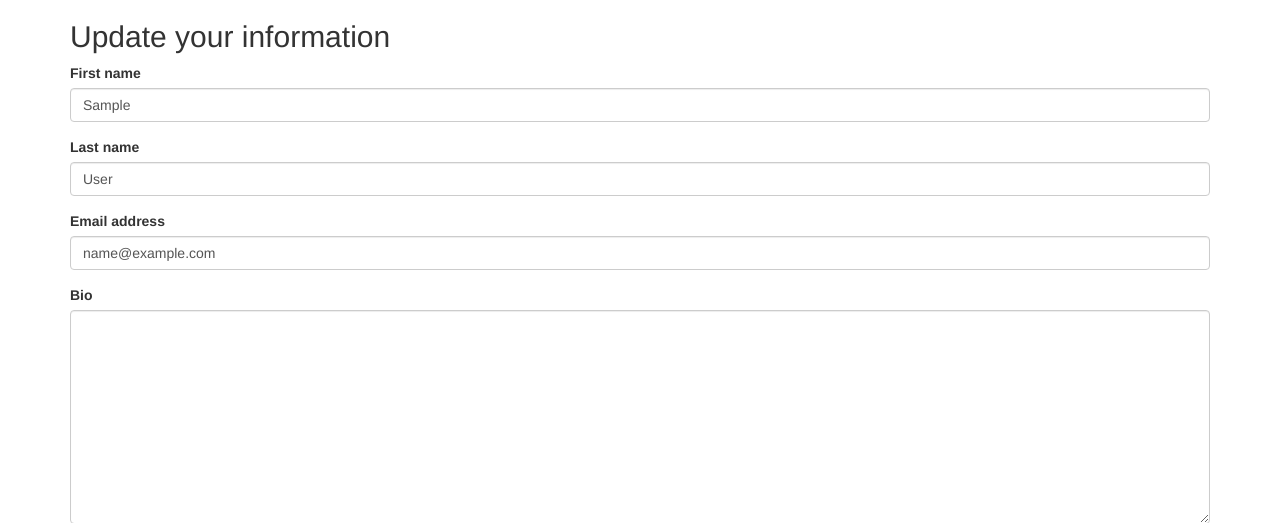
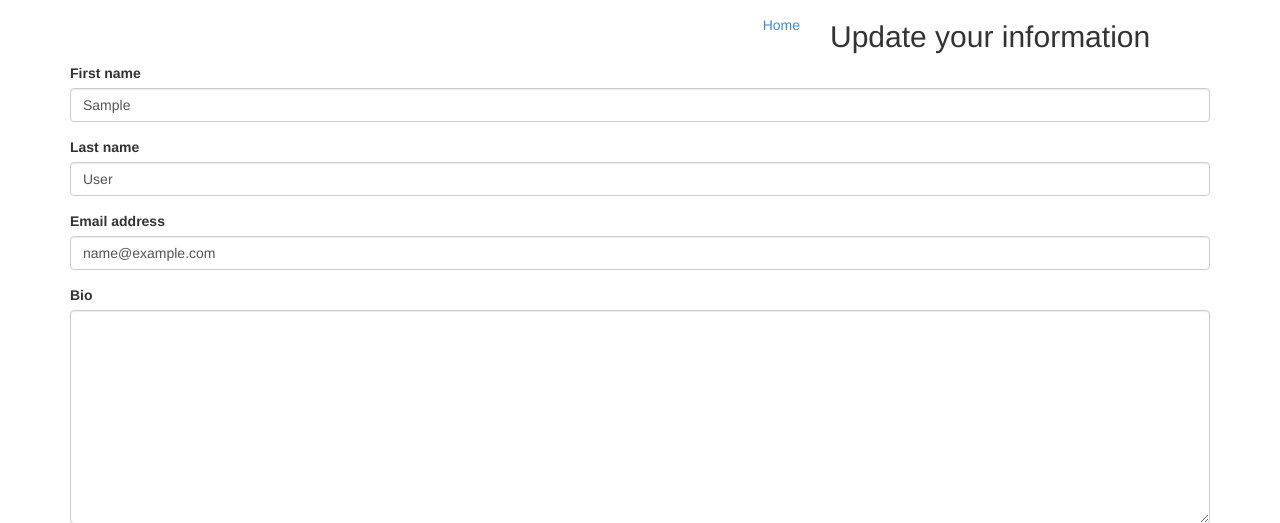
Before and after one commit to Oladiman/cbc, a Django app: a page that uses templates/account_update.html in a window 1280 px wide. Shown: the top 523 px of the page. Run offline with Django 3.2, Linux system fonts and the light colour scheme; the visitor is signed in with stand-in values (Sample User, id 1); data comes from the database, SQL or seed files in the repository; some libraries are stand-ins or nearby versions.

Commit message:
add home 2 all

```diff
--- a/CBC/settings.py
+++ b/CBC/settings.py
@@ -29,7 +29,7 @@ MEDIA_DIR = os.path.join(BASE_DIR, 'media')
 # SECURITY WARNING: keep the secret key used in production secret!
 
 # SECURITY WARNING: don't run with debug turned on in production!
-DEBUG = True
+DEBUG = False
 
 ALLOWED_HOSTS = ['campus-cbc.herokuapp.com', 'cbconnect.store', 'cbc.com.ng']
 
--- a/templates/Terms-of-use.html
+++ b/templates/Terms-of-use.html
@@ -69,6 +69,10 @@
 						<div class="shop-menu pull-right">
 							<ul class="nav navbar-nav">
 									{% if request.user.is_authenticated %}
+									<li>
+										<a href="/">
+											<i class="fa fa-home" aria-hidden="true"></i>Home</a>
+									</li>
 									<li><a href="#"><i class="fa fa-user"></i> Account</a></li>
 									<li><a href="/cart"><i class="fa fa-shopping-cart"></i> Cart</a></li>
 									<li><a href="/logout"><i class="fa fa-lock"></i> Logout</a></li>
--- a/templates/about-cbc.html
+++ b/templates/about-cbc.html
@@ -69,6 +69,10 @@
 						<div class="shop-menu pull-right">
 							<ul class="nav navbar-nav">
 									{% if request.user.is_authenticated %}
+									<li>
+										<a href="/">
+											<i class="fa fa-home" aria-hidden="true"></i>Home</a>
+									</li>
 									<li><a href="#"><i class="fa fa-user"></i> Account</a></li>
 									<li><a href="/cart"><i class="fa fa-shopping-cart"></i> Cart</a></li>
 									<li><a href="/logout"><i class="fa fa-lock"></i> Logout</a></li>
--- a/templates/account_update.html
+++ b/templates/account_update.html
@@ -7,6 +7,16 @@
         <link href="{% static 'css/bootstrap.min.css' %}" rel="stylesheet">
     </head>
     <body class="container">
+			<div class="col-sm-8">
+				<div class="shop-menu pull-right">
+					<ul class="nav navbar-nav">
+                        <li>
+                            <a href="/">
+                                <i class="fa fa-home" aria-hidden="true"></i>Home</a>
+                        </li>
+                    </ul>
+                </div>
+			</div>
             <div class="col s12 m8 offset-m2">
                     <div class="card">
                       <div class="card-content">
--- a/templates/cart.html
+++ b/templates/cart.html
@@ -71,6 +71,10 @@
 						<div class="shop-menu pull-right">
 							<ul class="nav navbar-nav">
 									{% if request.user.is_authenticated %}
+									<li>
+										<a href="/">
+											<i class="fa fa-home" aria-hidden="true"></i>Home</a>
+									</li>
 									<li>
 											<a href="/sell">
 												<i class="fa fa-tags"></i> Sell</a>
--- a/templates/contact-us.html
+++ b/templates/contact-us.html
@@ -69,6 +69,10 @@
 						<div class="shop-menu pull-right">
 							<ul class="nav navbar-nav">
 									{% if request.user.is_authenticated %}
+									<li>
+										<a href="/">
+											<i class="fa fa-home" aria-hidden="true"></i>Home</a>
+									</li>
 									<li><a href="#"><i class="fa fa-user"></i> Account</a></li>
 									<li><a href="/cart"><i class="fa fa-shopping-cart"></i> Cart</a></li>
 									<li><a href="/logout"><i class="fa fa-lock"></i> Logout</a></li>
--- a/templates/privacy-policy.html
+++ b/templates/privacy-policy.html
@@ -69,6 +69,10 @@
 						<div class="shop-menu pull-right">
 							<ul class="nav navbar-nav">
 									{% if request.user.is_authenticated %}
+									<li>
+										<a href="/">
+											<i class="fa fa-home" aria-hidden="true"></i>Home</a>
+									</li>
 									<li><a href="#"><i class="fa fa-user"></i> Account</a></li>
 									<li><a href="/cart"><i class="fa fa-shopping-cart"></i> Cart</a></li>
 									<li><a href="/logout"><i class="fa fa-lock"></i> Logout</a></li>
```
Also changed, not shown: templates/form.html (+8 -0 lines).
